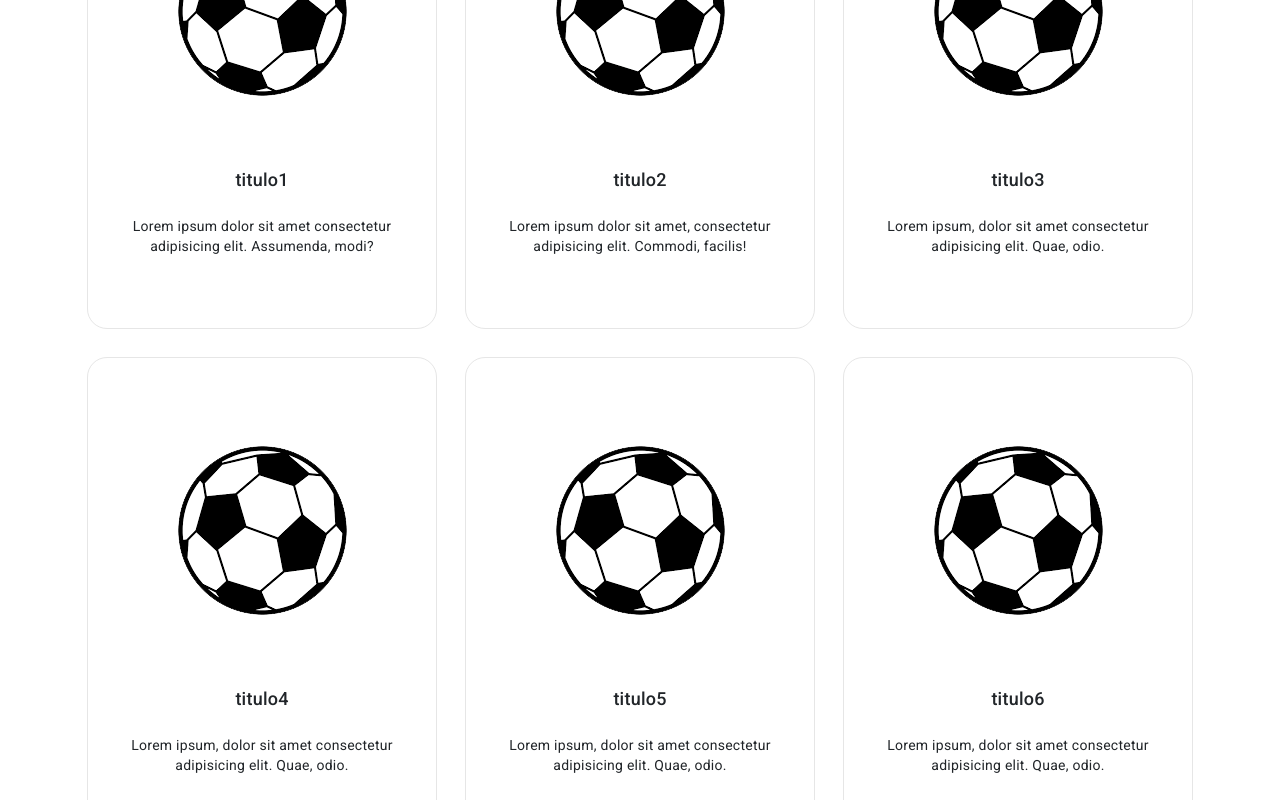
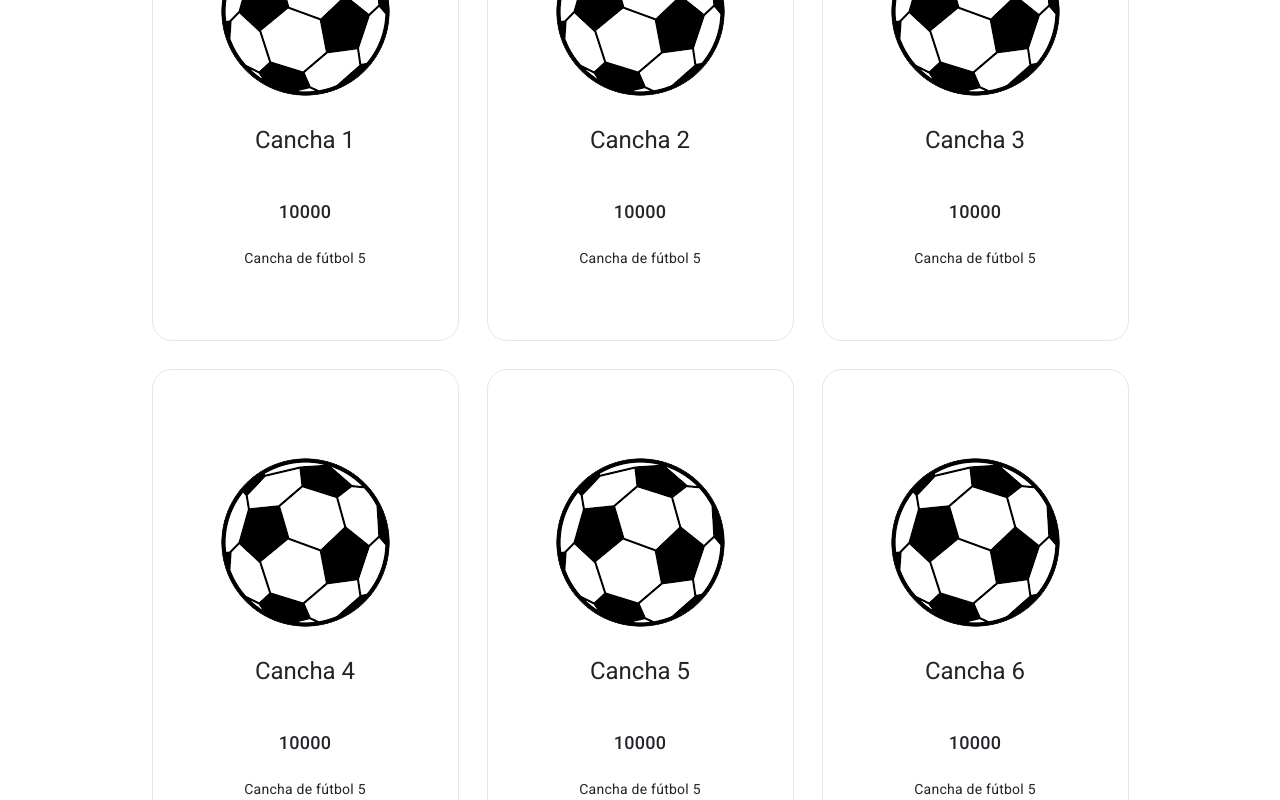
Before and after one commit to Orjuelalaley/Futmania, an Angular app: page /home in a window 1280 px wide. Shown: the part 1180-1980 px from the top of the page. Built offline with nearby package versions, Linux system fonts and the light colour scheme.

Commit message:
Se agrego el *NgFor para las canchas en el home

```diff
--- a/src/app/components/home/home.component.html
+++ b/src/app/components/home/home.component.html
@@ -5,8 +5,8 @@
       <div class="text">
         <h1 id="Titulo">FutMania</h1>
         <h1>Te ayudamos a encontrar tu cancha favorita</h1>
-              <p>Lorem ipsum dolor sit amet, consectetur adipisicing elit. Architecto earum harum, magnam minus nihil quod rem. Alias et fugiat odio?</p>
-              <button mat-raised-button type="button" color="accent" class="btn btn-primary">Conocer mas</button>
+        <p>Lorem ipsum dolor sit amet, consectetur adipisicing elit. Architecto earum harum, magnam minus nihil quod
+          rem. Alias et fugiat odio?</p>
         <input type="button" value="Conocer mas">
       </div>
       <div class="svg">
@@ -21,36 +21,12 @@
         <p>SOBRE FUTMANIA</p>
         <h1>Lo que nos caracteriza</h1>
       </div>
-          <div class="container__info container__box-cardPrimary">
-              <div class="card__info box__card-primary">
-                  <img src="{{logo}}" alt="">
-                  <h2>titulo1</h2>
-                  <p>Lorem ipsum dolor sit amet consectetur adipisicing elit. Assumenda, modi?</p>
-              </div>
-              <div class="card__info box__card-primary">
-                  <img src="{{logo}}" alt="">
-                  <h2>titulo2</h2>
-                  <p>Lorem ipsum dolor sit amet, consectetur adipisicing elit. Commodi, facilis!</p>
-              </div>
-              <div class="card__info box__card-primary">
-                  <img src="{{logo}}" alt="">
-                  <h2>titulo3</h2>
-                  <p>Lorem ipsum, dolor sit amet consectetur adipisicing elit. Quae, odio.</p>
-              </div>
-              <div class="card__info box__card-primary">
-                  <img src="{{logo}}" alt="">
-                  <h2>titulo4</h2>
-                  <p>Lorem ipsum, dolor sit amet consectetur adipisicing elit. Quae, odio.</p>
-              </div>
-              <div class="card__info box__card-primary">
-                  <img src="{{logo}}" alt="">
-                  <h2>titulo5</h2>
-                  <p>Lorem ipsum, dolor sit amet consectetur adipisicing elit. Quae, odio.</p>
-              </div>
-              <div class="card__info box__card-primary">
-                  <img src="{{logo}}" alt="">
-                  <h2>titulo6</h2>
-                  <p>Lorem ipsum, dolor sit amet consectetur adipisicing elit. Quae, odio.</p>
+      <div class="container__info container__box-cardPrimary" routerLink="/canchas">
+        <div *ngFor="let cancha of canchas" class="card__info box__card-primary">
+          <img [src]="cancha.imagen" alt="imagen">
+          <h1>{{cancha.nombre}}</h1>
+          <h2>{{cancha.price}}</h2>
+          <p>{{cancha.info}}</p>
         </div>
       </div>
     </div>
--- a/src/app/components/home/home.component.ts
+++ b/src/app/components/home/home.component.ts
@@ -1,6 +1,6 @@
 import { Component } from '@angular/core';
 import { Router } from '@angular/router';
-import { CanchasComponent } from '../canchas/canchas.component';
+import { Cancha } from './canchas.model';
 
 @Component({
   selector: 'app-home',
@@ -14,4 +14,50 @@ export class HomeComponent {
   imagen_tomas = './assets/images/equipo/Tomas2.jpeg';
   imagen_sebas = './assets/images/equipo/sebastian.jpeg';
   imagen_carlos = './assets/images/equipo/uwu.jpeg';
+  canchas: Cancha[] = [
+    {
+      price: 10000,
+      info: 'Cancha de fútbol 5',
+      descripcion: 'Lorem ipsum dolor sit amet, consectetur adipisicing elit. Commodi, facilis!',
+      nombre: 'Cancha 1',
+      imagen: "./assets/images/logo.png"
+    },
+    {
+      price: 10000,
+      info: 'Cancha de fútbol 5',
+      descripcion: 'Lorem ipsum dolor sit amet, consectetur adipisicing elit. Commodi, facilis!',
+      nombre: 'Cancha 2',
+      imagen: "./assets/images/logo.png"
+    },
+    {
+      price: 10000,
+      info: 'Cancha de fútbol 5',
+      descripcion: 'Lorem ipsum dolor sit amet, consectetur adipisicing elit. Commodi, facilis!',
+      nombre: 'Cancha 3',
+      imagen: "./assets/images/logo.png"
+    },
+    {
+      price: 10000,
+      info: 'Cancha de fútbol 5',
+      descripcion: 'Lorem ipsum dolor sit amet, consectetur adipisicing elit. Commodi, facilis!',
+      nombre: 'Cancha 4',
+      imagen: "./assets/images/logo.png"
+    },
+    {
+      price: 10000,
+      info: 'Cancha de fútbol 5',
+      descripcion: 'Lorem ipsum dolor sit amet, consectetur adipisicing elit. Commodi, facilis!',
+      nombre: 'Cancha 5',
+      imagen: "./assets/images/logo.png"
+    },
+    {
+      price: 10000,
+      info: 'Cancha de fútbol 5',
+      descripcion: 'Lorem ipsum dolor sit amet, consectetur adipisicing elit. Commodi, facilis!',
+      nombre: 'Cancha 6',
+      imagen: "./assets/images/logo.png"
+    },]
+    ScrollTop(){
+      window.scrollTo(0,0);
+    }
 }
```
Also changed, not shown: src/app/components/home/canchas.model.ts (added, +7 -0 lines). Lines whose indentation alone changed are shown as unchanged.
